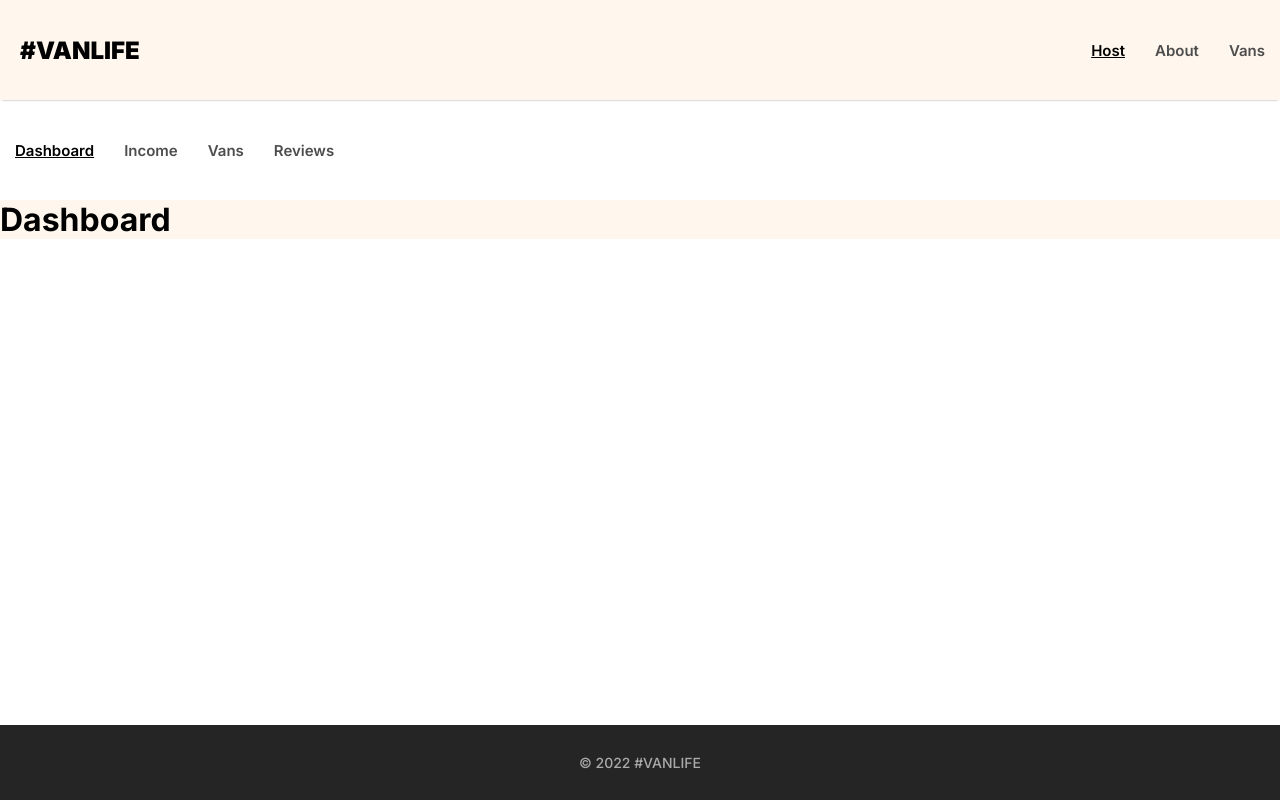
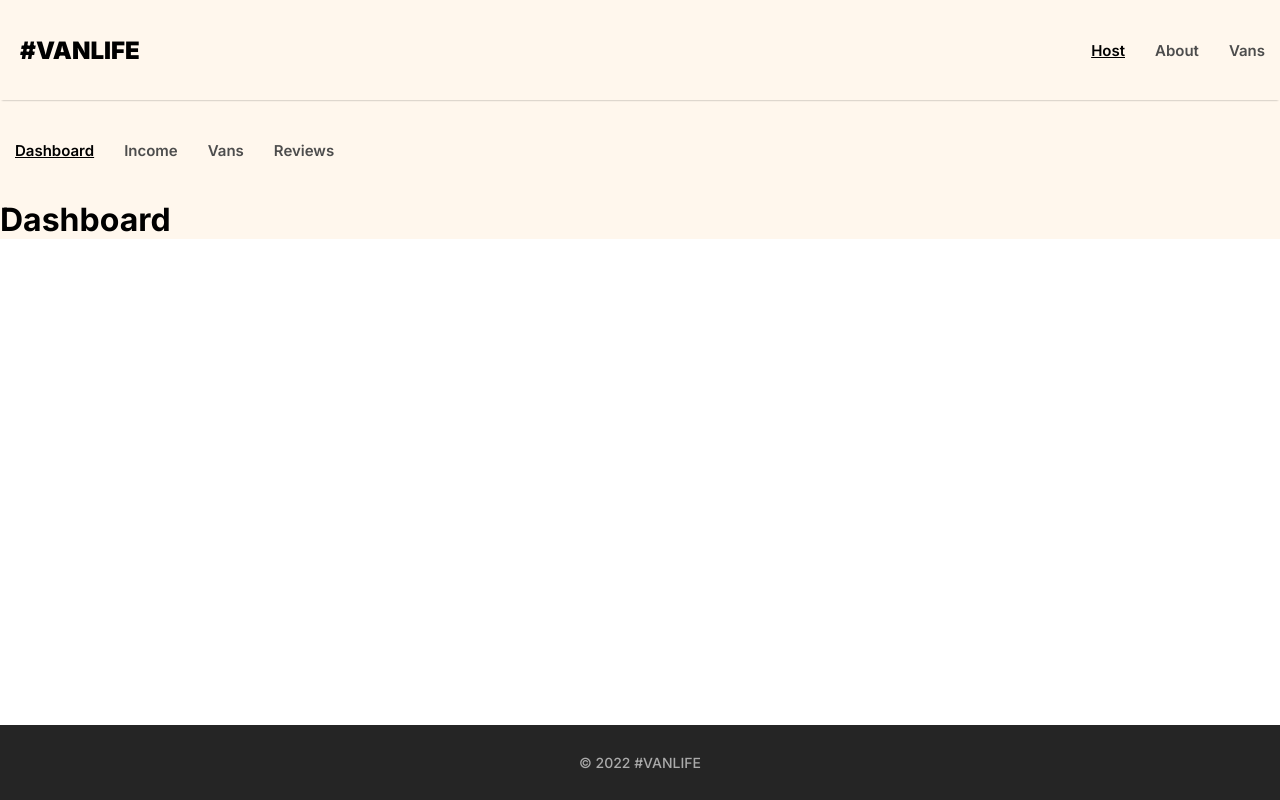
Before and after one commit to SimoMassaro52/VanLife, a React (Vite) app: page /host in a window 1280 px wide. Built offline with nearby package versions, Linux system fonts and the light colour scheme; what miragejs would draw is missing.

Commit message:
added search params to vans page

```diff
--- a/src/App.css
+++ b/src/App.css
@@ -339,7 +339,7 @@
 	align-items: center;
 	overflow: hidden;
 	z-index: 1;
-	background-color: white;
+	background-color: #fff7ed;
 }
 
 /* Host vans */
--- a/src/pages/Vans/Vans.jsx
+++ b/src/pages/Vans/Vans.jsx
@@ -1,9 +1,15 @@
 import { useState, useEffect } from "react";
-import { Link } from "react-router-dom";
+import { Link, useSearchParams } from "react-router-dom";
 import "../../App.css";
 
 function Vans() {
 	const [vansData, setVansData] = useState([]);
+
+	const [searchParams, setSearchParams] = useSearchParams();
+
+	let typeFilter = searchParams.get("type");
+
+	console.log(typeFilter);
 
 	useEffect(() => {
 		fetch("/api/vans")
```
